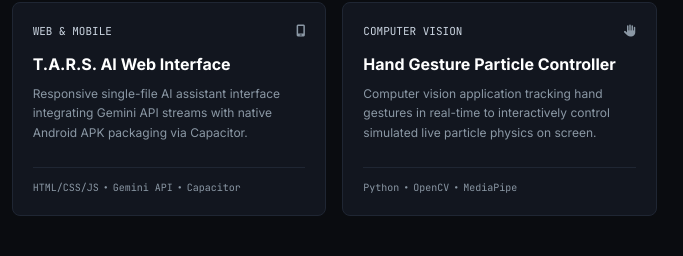
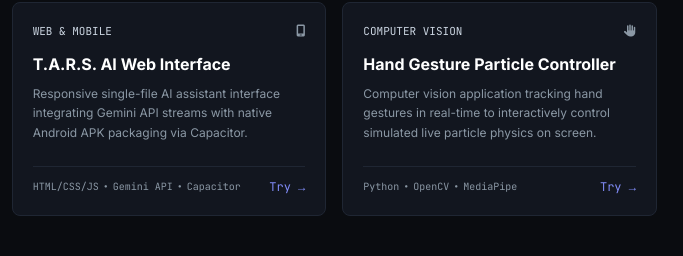
Before and after one commit to introvert47/portfolio, a plain HTML site: page index.html in a window 1280 px wide. Shown: the part 993-1249 px from the top of the page, 471-1154 px from the left. Drawn offline with nearby package versions, Linux system fonts and the light colour scheme.

Commit message:
Update index.html

```diff
--- a/index.html
+++ b/index.html
@@ -236,10 +236,13 @@
                             </p>
                         </div>
 
-                        <div class="pt-3 border-t border-[#1f2633]">
+                        <div class="pt-3 border-t border-[#1f2633] flex items-center justify-between">
                             <div class="flex flex-wrap gap-1 font-mono text-[10px] text-[#8b98a5]">
                                 <span>HTML/CSS/JS</span> • <span>Gemini API</span> • <span>Capacitor</span>
                             </div>
+                            <a href="https://tarz01.vercel.app/" target="_blank" rel="noopener" class="text-xs font-mono text-indigo-400 hover:underline">
+                                Try →
+                            </a>
                         </div>
                     </div>
 
@@ -257,10 +260,13 @@
                             </p>
                         </div>
 
-                        <div class="pt-3 border-t border-[#1f2633]">
+                        <div class="pt-3 border-t border-[#1f2633] flex items-center justify-between">
                             <div class="flex flex-wrap gap-1 font-mono text-[10px] text-[#8b98a5]">
                                 <span>Python</span> • <span>OpenCV</span> • <span>MediaPipe</span>
                             </div>
+                            <a href="https://gesture002.vercel.app/" target="_blank" rel="noopener" class="text-xs font-mono text-indigo-400 hover:underline">
+                                Try →
+                            </a>
                         </div>
                     </div>
 
```
